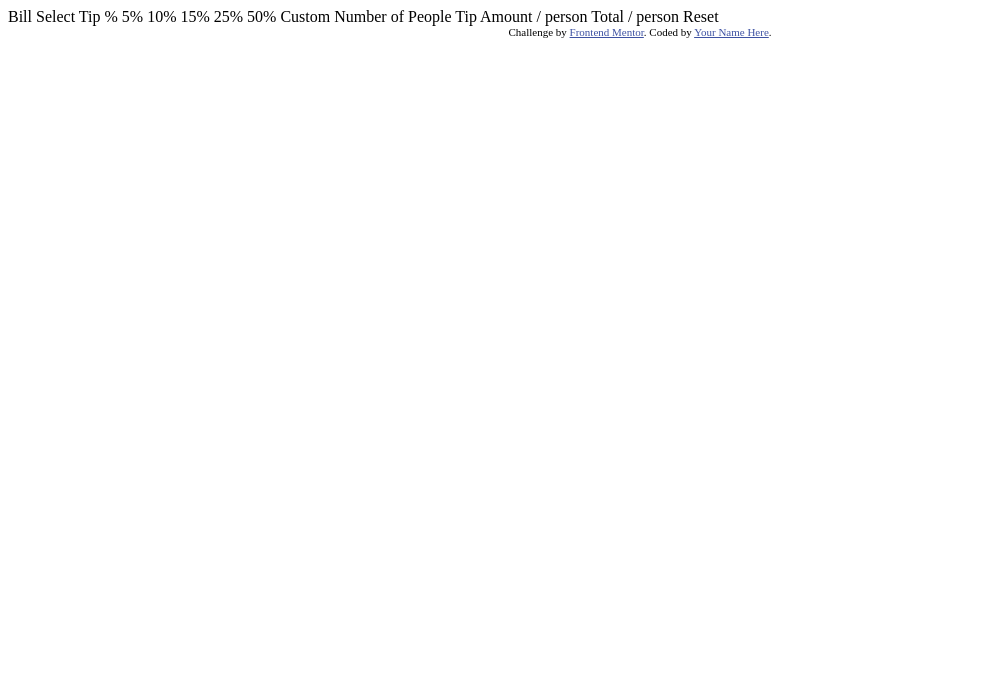
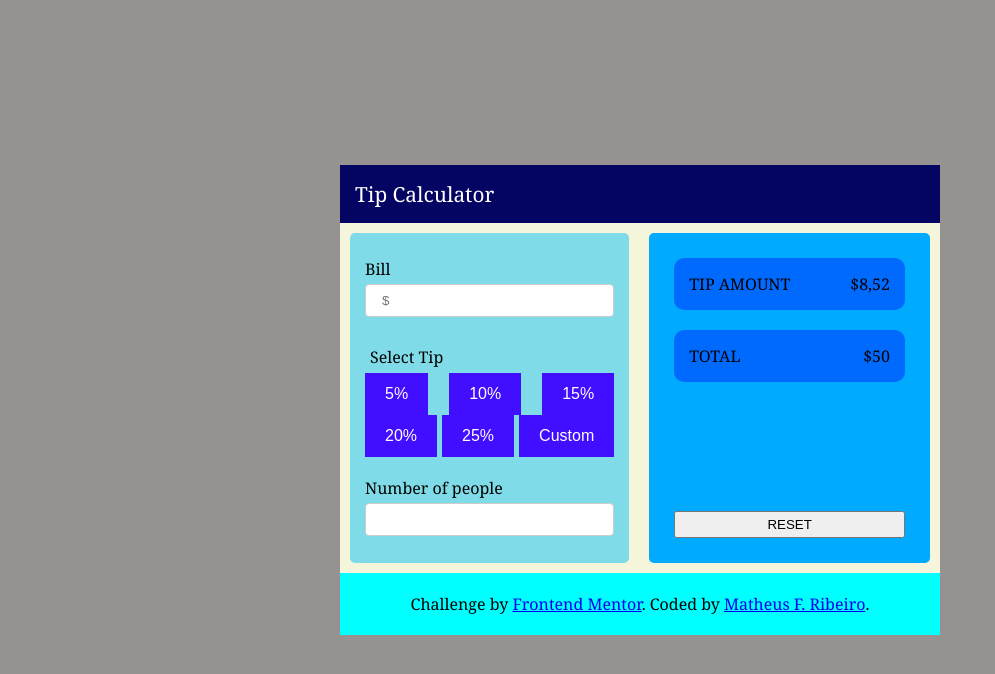
Before and after one commit to matheusfribeiro/tip-calculator, a plain HTML site: page index.html in a window 1280 px wide. Shown: the whole page, without its empty margins (0-995 px from the left). Drawn offline with Linux system fonts and the light colour scheme.

Commit message:
initial structure

```diff
--- a/index.html
+++ b/index.html
@@ -2,43 +2,83 @@
 <html lang="en">
 <head>
   <meta charset="UTF-8">
-  <meta name="viewport" content="width=device-width, initial-scale=1.0"> <!-- displays site properly based on user's device -->
-
+  <meta name="viewport" content="width=device-width, initial-scale=1.0">
   <link rel="icon" type="image/png" sizes="32x32" href="./images/favicon-32x32.png">
-
-  <title>Frontend Mentor | Tip calculator app</title>
-
-  <!-- Feel free to remove these styles or customise in your own stylesheet 👍 -->
-  <style>
-    .attribution { font-size: 11px; text-align: center; }
-    .attribution a { color: hsl(228, 45%, 44%); }
-  </style>
+  <title>Tip calculator app</title>
+  <link rel="stylesheet" href="style.css">
 </head>
 <body>
 
-  Bill
+  <div class="container">
+    <header>Tip Calculator</header>
 
-  Select Tip %
-  5%
-  10%
-  15%
-  25%
-  50%
-  Custom
+    <section class="tipcalculator">
 
-  Number of People
+      <div class="bill">
 
-  Tip Amount
-  / person
+        <div class="amount">
+          <label class="label" for="">Bill</label>
+          <input placeholder="$" class="input" type="text">
+        </div>
 
-  Total
-  / person
+        <div class="selecttip">
+          <label class="label" for="">Select Tip</label>
 
-  Reset
+          <div class="tips">
+            <button class="tipbutton">5%</button>
+            <button class="tipbutton">10%</button>
+            <button class="tipbutton">15%</button>
+            <button class="tipbutton">20%</button>
+            <button class="tipbutton">25%</button>
+            <button class="tipbutton">Custom</button>
+          </div>
 
-  <div class="attribution">
-    Challenge by <a href="https://www.frontendmentor.io?ref=challenge" target="_blank">Frontend Mentor</a>.
-    Coded by <a href="#">Your Name Here</a>.
+        </div>
+
+        <div class="people">
+          <label class="label" for="">Number of people</label>
+          <input class="input" type="text">
+        </div>
+
+      </div>
+
+      <div class="result">
+
+        <div class="box">
+
+          <div>TIP AMOUNT</div> <div>$8,52</div>
+
+        </div>
+
+        <div class="box">
+
+          <div>TOTAL</div> <div>$50</div>
+
+        </div>
+
+        <div class="reset">
+          <button class="resetbutton">RESET</button>
+
+        </div>
+
+      </div>
+
+
+
+    </section>
+
+
+
+
+    <footer>
+      Challenge by <a href="https://www.frontendmentor.io?ref=challenge" target="_blank">Frontend Mentor</a>.
+      Coded by <a href="#">Matheus F. Ribeiro</a>.
+    </footer>
   </div>
+
+
+
+
+
 </body>
 </html>
--- /dev/null
+++ b/style.scss
@@ -0,0 +1,152 @@
+* {
+  margin: 0;
+  padding: 0;
+  box-sizing: border-box;
+}
+
+body {
+  display: flex;
+  justify-content: center;
+  flex-direction: column;
+  align-items: center;
+  height: 100vh;
+  min-height: 100vh;
+  font-size: 16px;
+  background-color:rgb(151, 146, 146);
+  font-family: Cambria, Cochin, Georgia, Times, 'Times New Roman', serif;
+}
+
+.container {
+  max-width: 600px;
+  width: 100%;
+  background-color: beige;
+
+
+  header {
+    padding: 15px;
+    background-color: rgb(4, 4, 98);
+    color: #fff;
+    font-size: 1.3em;
+  }
+
+  .tipcalculator {
+    height: 350px; // FIX HEIGHT ON DIFFERENT SCREENS
+    display: flex;
+
+    .bill {
+      width: 50%;
+      margin: 10px;
+      padding: 5px 15px;
+      text-align: center;
+      border-radius: 5px;
+      background-color: #63d5ebcc;
+
+
+      .amount {
+        display: flex;
+        flex-direction: column;
+        align-items: flex-start;
+        margin: 20px 0;
+
+
+
+        .input {
+          width: 100%;
+          padding: 8px 16px;
+          margin: 4px 0;
+          border: 1px solid #ccc;
+          border-radius: 4px;
+          outline: none;
+        }
+      }
+
+      .selecttip {
+        display: flex;
+        flex-direction: column;
+
+        .label {
+          display: flex;
+          flex-wrap: wrap;
+          padding: 5px;
+        }
+
+        .tips {
+          display: flex;
+          flex-wrap: wrap;
+          justify-content: space-between;
+
+
+          .tipbutton {
+            background-color: #420eff;
+            border: none;
+            color: white;
+            padding: 12px 20px;
+            text-align: center;
+            text-decoration: none;
+            font-size: 16px;
+
+            &:hover {
+              background-color: black;
+            }
+          }
+        }
+
+      }
+
+      .people {
+        display: flex;
+        flex-direction: column;
+        align-items: flex-start;
+        margin: 20px 0;
+
+
+
+        .input {
+          width: 100%;
+          padding: 8px 16px;
+          margin: 4px 0;
+          border: 1px solid #ccc;
+          border-radius: 4px;
+          outline: none;
+        }
+      }
+    }
+
+    .result {
+      width: 50%;
+      padding: 25px;
+      margin: 10px;
+      border-radius: 5px;
+      display: flex;
+      flex-direction: column;
+      background-color: rgb(0, 170, 255);
+
+      .box {
+        display: flex;
+        justify-content: space-between;
+        margin-bottom: 20px;
+        padding: 15px;
+        border-radius: 10px;
+        background-color: #006aff;
+      }
+
+      .reset {
+        margin-top: auto;
+
+        .resetbutton {
+          padding: 4px;
+          width: 100%;
+        }
+      }
+    }
+  }
+
+  footer {
+    padding: 20px 0;
+    width: 100%;
+    margin-top: auto;
+    text-align: center;
+    background-color: aqua;
+
+  }
+}
```
Also changed, not shown: style.css (added), 1 other file.
